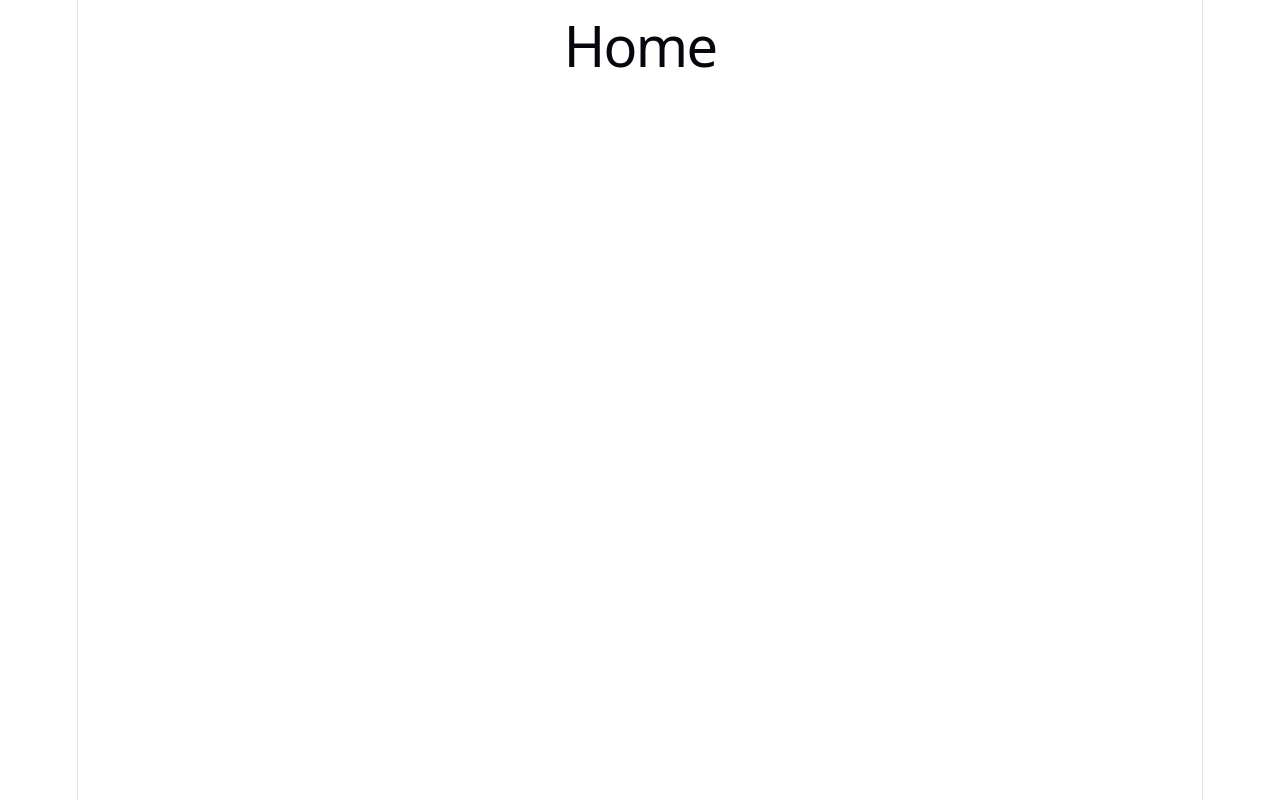
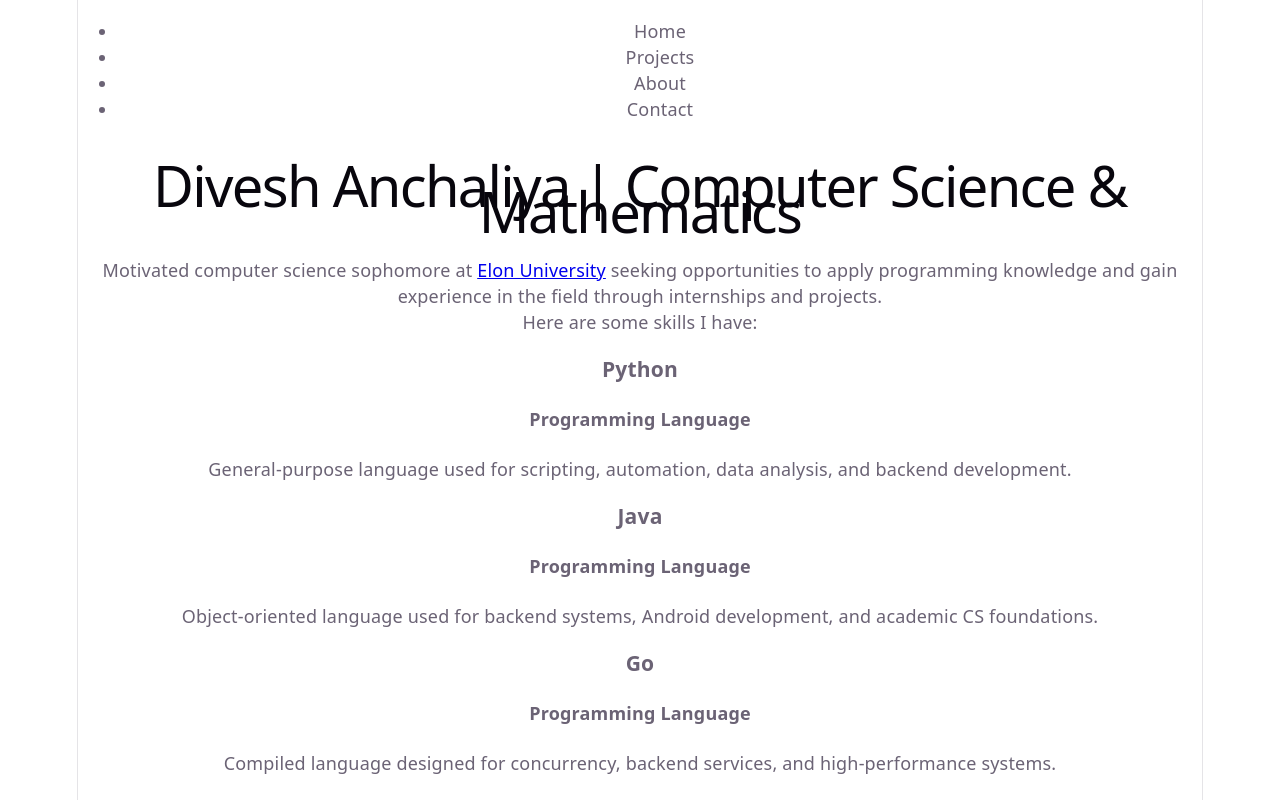
Before and after one commit to Spiderasasen/Remaking-A-freinds-portfoilio, a React (Vite) app in the folder main_page/: page / in a window 1280 px wide. Shown: the top 800 px of the page. Built offline with nearby package versions, Linux system fonts and the light colour scheme.

Commit message:
got the skills and the basic skeleton for the page

```diff
--- /dev/null
+++ b/main_page/src/data/skills.json
@@ -0,0 +1,92 @@
+[
+  {
+    "id": 1,
+    "name": "Python",
+    "category": "Programming Language",
+    "description": "General-purpose language used for scripting, automation, data analysis, and backend development."
+  },
+  {
+    "id": 2,
+    "name": "Java",
+    "category": "Programming Language",
+    "description": "Object-oriented language used for backend systems, Android development, and academic CS foundations."
+  },
+  {
+    "id": 3,
+    "name": "Go",
+    "category": "Programming Language",
+    "description": "Compiled language designed for concurrency, backend services, and high-performance systems."
+  },
+  {
+    "id": 4,
+    "name": "JavaScript",
+    "category": "Programming Language",
+    "description": "Primary language of the web used for interactive front-end and full-stack development."
+  },
+  {
+    "id": 5,
+    "name": "TypeScript",
+    "category": "Programming Language",
+    "description": "Typed superset of JavaScript used for scalable, maintainable front-end and back-end applications."
+  },
+  {
+    "id": 6,
+    "name": "HTML",
+    "category": "Web Technology",
+    "description": "Markup language used to structure content on the web."
+  },
+  {
+    "id": 7,
+    "name": "CSS",
+    "category": "Web Technology",
+    "description": "Styling language used to design and layout web pages."
+  },
+  {
+    "id": 8,
+    "name": "Node.js",
+    "category": "Backend Technology",
+    "description": "JavaScript runtime used for building scalable server-side applications."
+  },
+  {
+    "id": 9,
+    "name": "React",
+    "category": "Frontend Framework",
+    "description": "JavaScript library for building component-based user interfaces."
+  },
+  {
+    "id": 10,
+    "name": "C",
+    "category": "Programming Language",
+    "description": "Low-level language used for systems programming and performance-critical applications."
+  },
+  {
+    "id": 11,
+    "name": "C++",
+    "category": "Programming Language",
+    "description": "High-performance language used for systems, game engines, and computational tasks."
+  },
+  {
+    "id": 12,
+    "name": "Assembly Language",
+    "category": "Low-Level Programming",
+    "description": "Hardware-level programming used for understanding CPU operations and optimization."
+  },
+  {
+    "id": 13,
+    "name": "Flask",
+    "category": "Backend Framework",
+    "description": "Lightweight Python web framework used for APIs and backend services."
+  },
+  {
+    "id": 14,
+    "name": "API Integrations",
+    "category": "Software Development",
+    "description": "Experience connecting applications to external services and data sources."
+  },
+  {
+    "id": 15,
+    "name": "Public Speaking",
+    "category": "Soft Skill",
+    "description": "Ability to communicate ideas clearly and confidently in presentations and group settings."
+  }
+]
--- a/main_page/src/pages/Home.jsx
+++ b/main_page/src/pages/Home.jsx
@@ -1,8 +1,41 @@
 import React from "react";
+import skills from "../data/skills.json";
 
 function Home() {
     return(
-        <h1>Home</h1>
+        <>
+            {/*header section*/}
+            <header>
+                <nav>
+                    <ul>
+                        <li>Home</li>
+                        <li>Projects</li>
+                        <li>About</li>
+                        <li>Contact</li>
+                    </ul>
+                </nav>
+            </header>
+
+            {/*main section*/}
+            <main>
+                <div className="intro">
+                    <h1>Divesh Anchaliya | Computer Science & Mathematics</h1>
+                    <p>Motivated computer science sophomore at <a href="https://www.elon.edu/" target="_blank">Elon University</a> seeking opportunities to apply programming knowledge and gain experience in the field through internships and projects.</p>
+                </div>
+
+                {/*all the skills go here*/}
+                <p>Here are some skills I have:</p>
+                <div className="skills">
+                    {skills.map((skill) => (
+                        <div key={skill.id} className="skill_card">
+                            <h3>{skill.name}</h3>
+                            <h4>{skill.category}</h4>
+                            <p>{skill.description}</p>
+                        </div>
+                    ))}
+                </div>
+            </main>
+        </>
     )
 }
 export default Home;
```
